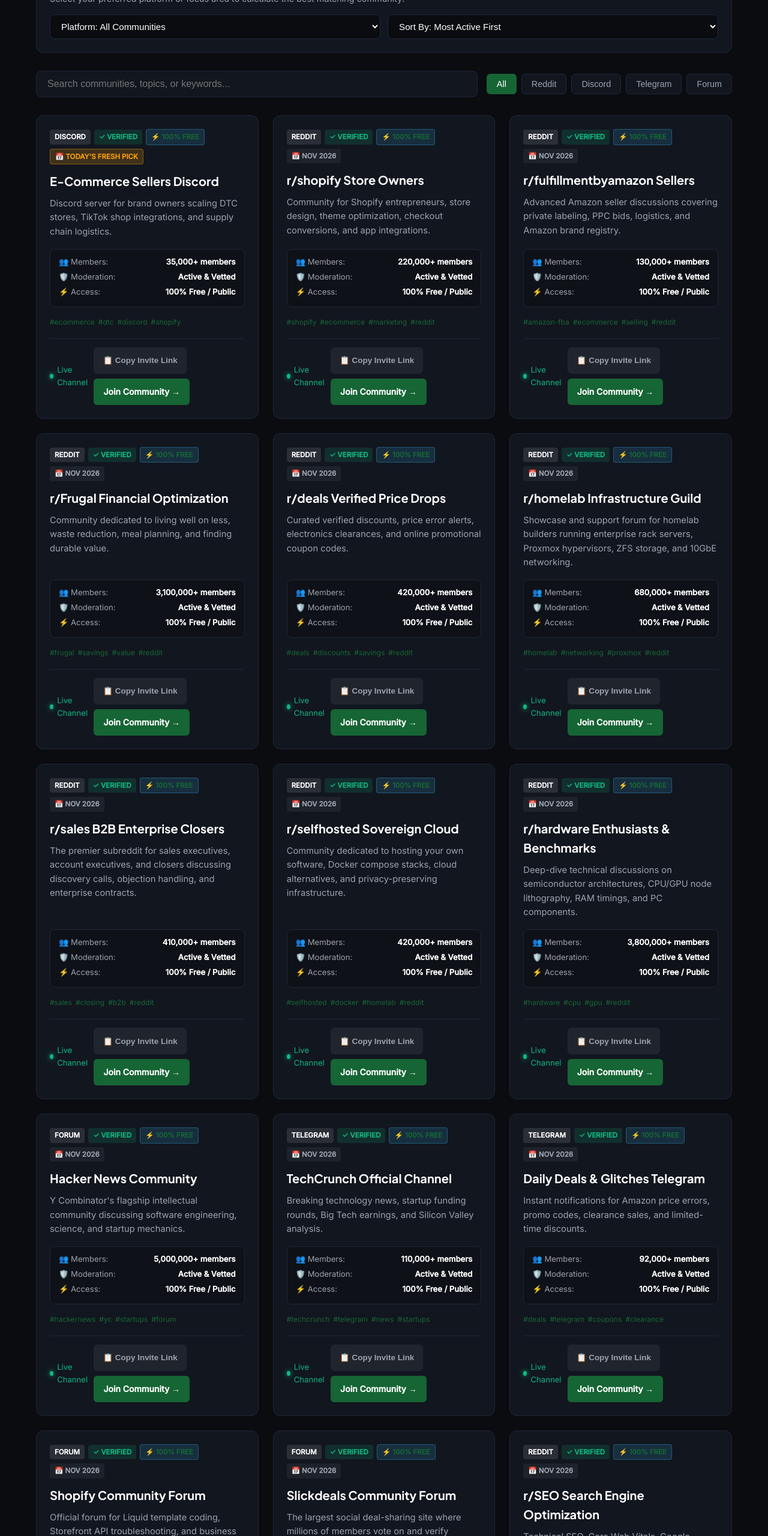
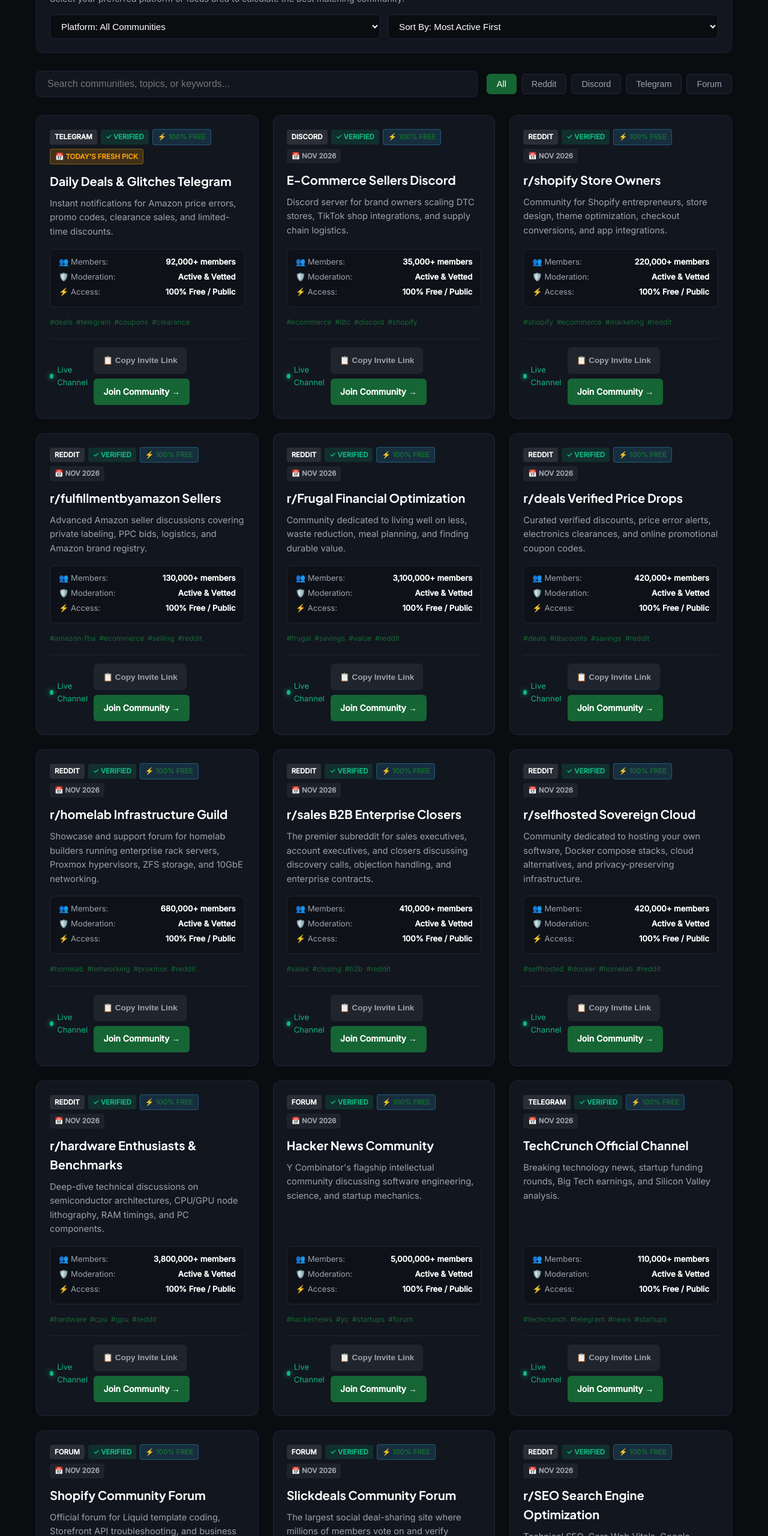
Before and after one commit to jibranpcccc/high-ticket-closing-sales-hub, a plain HTML site: page index.html in a window 1280 px wide. Shown: the part 1043-3603 px from the top of the page at 60% size. Drawn offline with Linux system fonts and the light colour scheme.

Commit message:
feat(replenishment): fresh community links added - 2026-11-23 [skip ci]

```diff
--- a/index.html
+++ b/index.html
@@ -148,86 +148,86 @@
           {
             "@type": "ListItem",
             "position": 1,
+            "name": "Daily Deals & Glitches Telegram",
+            "description": "Instant notifications for Amazon price errors, promo codes, clearance sales, and limited-time discounts.",
+            "url": "https://t.me/dealnews"
+          },
+          {
+            "@type": "ListItem",
+            "position": 2,
             "name": "E-Commerce Sellers Discord",
             "description": "Discord server for brand owners scaling DTC stores, TikTok shop integrations, and supply chain logistics.",
             "url": "https://discord.gg/ecommerce"
           },
           {
             "@type": "ListItem",
-            "position": 2,
+            "position": 3,
             "name": "r/shopify Store Owners",
             "description": "Community for Shopify entrepreneurs, store design, theme optimization, checkout conversions, and app integrations.",
             "url": "https://www.reddit.com/r/shopify/"
           },
           {
             "@type": "ListItem",
-            "position": 3,
+            "position": 4,
             "name": "r/fulfillmentbyamazon Sellers",
             "description": "Advanced Amazon seller discussions covering private labeling, PPC bids, logistics, and Amazon brand registry.",
             "url": "https://www.reddit.com/r/fulfillmentbyamazon/"
           },
           {
             "@type": "ListItem",
-            "position": 4,
+            "position": 5,
             "name": "r/Frugal Financial Optimization",
             "description": "Community dedicated to living well on less, waste reduction, meal planning, and finding durable value.",
             "url": "https://www.reddit.com/r/Frugal/"
           },
           {
             "@type": "ListItem",
-            "position": 5,
+            "position": 6,
             "name": "r/deals Verified Price Drops",
             "description": "Curated verified discounts, price error alerts, electronics clearances, and online promotional coupon codes.",
             "url": "https://www.reddit.com/r/deals/"
           },
           {
             "@type": "ListItem",
-            "position": 6,
+            "position": 7,
             "name": "r/homelab Infrastructure Guild",
             "description": "Showcase and support forum for homelab builders running enterprise rack servers, Proxmox hypervisors, ZFS storage, and 10GbE networking.",
             "url": "https://www.reddit.com/r/homelab/"
           },
           {
             "@type": "ListItem",
-            "position": 7,
+            "position": 8,
             "name": "r/sales B2B Enterprise Closers",
             "description": "The premier subreddit for sales executives, account executives, and closers discussing discovery calls, objection handling, and enterprise contracts.",
             "url": "https://www.reddit.com/r/sales/"
           },
           {
             "@type": "ListItem",
-            "position": 8,
+            "position": 9,
             "name": "r/selfhosted Sovereign Cloud",
             "description": "Community dedicated to hosting your own software, Docker compose stacks, cloud alternatives, and privacy-preserving infrastructure.",
             "url": "https://www.reddit.com/r/selfhosted/"
           },
           {
             "@type": "ListItem",
-            "position": 9,
+            "position": 10,
             "name": "r/hardware Enthusiasts & Benchmarks",
             "description": "Deep-dive technical discussions on semiconductor architectures, CPU/GPU node lithography, RAM timings, and PC components.",
             "url": "https://www.reddit.com/r/hardware/"
           },
           {
             "@type": "ListItem",
-            "position": 10,
+            "position": 11,
             "name": "Hacker News Community",
             "description": "Y Combinator's flagship intellectual community discussing software engineering, science, and startup mechanics.",
             "url": "https://news.ycombinator.com"
           },
           {
             "@type": "ListItem",
-            "position": 11,
+            "position": 12,
             "name": "TechCrunch Official Channel",
             "description": "Breaking technology news, startup funding rounds, Big Tech earnings, and Silicon Valley analysis.",
             "url": "https://t.me/techcrunch"
-          },
-          {
-            "@type": "ListItem",
-            "position": 12,
-            "name": "Daily Deals & Glitches Telegram",
-            "description": "Instant notifications for Amazon price errors, promo codes, clearance sales, and limited-time discounts.",
-            "url": "https://t.me/dealnews"
           },
           {
             "@type": "ListItem",
@@ -615,12 +615,36 @@
         </div>
         <div id="vetted-communities" class="grid">
 
-        <div id="community-card-1" class="card" data-platform="discord" data-category="e-commerce tech">
+        <div id="community-card-1" class="card" data-platform="telegram" data-category="deals & coupons">
+            <div class="card-header">
+                <span class="badge badge-platform">Telegram</span>
+                <span class="badge badge-verified">✓ Verified</span>
+                <span class="badge badge-free">⚡ 100% Free</span>
+                <span class="badge badge-date" style="background: rgba(245, 158, 11, 0.2); color: #f59e0b; border: 1px solid rgba(245, 158, 11, 0.4); font-weight: 700;">📅 Today's Fresh Pick</span>
+            </div>
+            <h3 class="card-title">Daily Deals & Glitches Telegram</h3>
+            <p class="card-desc">Instant notifications for Amazon price errors, promo codes, clearance sales, and limited-time discounts.</p>
+            <div class="spec-matrix">
+                <div class="spec-row"><span>👥 Members:</span> <strong>92,000+ members</strong></div>
+                <div class="spec-row"><span>🛡️ Moderation:</span> <strong>Active & Vetted</strong></div>
+                <div class="spec-row"><span>⚡ Access:</span> <strong>100% Free / Public</strong></div>
+            </div>
+            <div class="tags-row"><span class="tag">#deals</span><span class="tag">#telegram</span><span class="tag">#coupons</span><span class="tag">#clearance</span></div>
+            <div class="card-footer">
+                <span class="activity-pulse"><span class="pulse-dot"></span> Live Channel</span>
+                <div class="card-actions">
+                    <button class="btn-copy-invite" onclick="copyInviteLink(event, 'https://t.me/dealnews')">📋 Copy Invite Link</button>
+                    <a href="https://t.me/dealnews" target="_blank" rel="noopener noreferrer" class="btn-join">Join Community →</a>
+                </div>
+            </div>
+        </div>
+
+        <div id="community-card-2" class="card" data-platform="discord" data-category="e-commerce tech">
             <div class="card-header">
                 <span class="badge badge-platform">Discord</span>
                 <span class="badge badge-verified">✓ Verified</span>
                 <span class="badge badge-free">⚡ 100% Free</span>
-                <span class="badge badge-date" style="background: rgba(245, 158, 11, 0.2); color: #f59e0b; border: 1px solid rgba(245, 158, 11, 0.4); font-weight: 700;">📅 Today's Fresh Pick</span>
+                <span class="badge badge-date">📅 Nov 2026</span>
             </div>
             <h3 class="card-title">E-Commerce Sellers Discord</h3>
             <p class="card-desc">Discord server for brand owners scaling DTC stores, TikTok shop integrations, and supply chain logistics.</p>
@@ -639,7 +663,7 @@
             </div>
         </div>
 
-        <div id="community-card-2" class="card" data-platform="reddit" data-category="e-commerce">
+        <div id="community-card-3" class="card" data-platform="reddit" data-category="e-commerce">
             <div class="card-header">
                 <span class="badge badge-platform">Reddit</span>
                 <span class="badge badge-verified">✓ Verified</span>
@@ -663,7 +687,7 @@
             </div>
         </div>
 
-        <div id="community-card-3" class="card" data-platform="reddit" data-category="amazon fba">
+        <div id="community-card-4" class="card" data-platform="reddit" data-category="amazon fba">
             <div class="card-header">
                 <span class="badge badge-platform">Reddit</span>
                 <span class="badge badge-verified">✓ Verified</span>
@@ -687,7 +711,7 @@
             </div>
         </div>
 
-        <div id="community-card-4" class="card" data-platform="reddit" data-category="smart savings">
+        <div id="community-card-5" class="card" data-platform="reddit" data-category="smart savings">
             <div class="card-header">
                 <span class="badge badge-platform">Reddit</span>
                 <span class="badge badge-verified">✓ Verified</span>
@@ -711,7 +735,7 @@
             </div>
         </div>
 
-        <div id="community-card-5" class="card" data-platform="reddit" data-category="deals & discounts">
+        <div id="community-card-6" class="card" data-platform="reddit" data-category="deals & discounts">
             <div class="card-header">
                 <span class="badge badge-platform">Reddit</span>
                 <span class="badge badge-verified">✓ Verified</span>
@@ -735,7 +759,7 @@
             </div>
         </div>
 
-        <div id="community-card-6" class="card" data-platform="reddit" data-category="homelab & servers">
+        <div id="community-card-7" class="card" data-platform="reddit" data-category="homelab & servers">
             <div class="card-header">
                 <span class="badge badge-platform">Reddit</span>
                 <span class="badge badge-verified">✓ Verified</span>
@@ -759,7 +783,7 @@
             </div>
         </div>
 
-        <div id="community-card-7" class="card" data-platform="reddit" data-category="high-ticket sales">
+        <div id="community-card-8" class="card" data-platform="reddit" data-category="high-ticket sales">
             <div class="card-header">
                 <span class="badge badge-platform">Reddit</span>
                 <span class="badge badge-verified">✓ Verified</span>
@@ -783,7 +807,7 @@
             </div>
         </div>
 
-        <div id="community-card-8" class="card" data-platform="reddit" data-category="self-hosting">
+        <div id="community-card-9" class="card" data-platform="reddit" data-category="self-hosting">
             <div class="card-header">
                 <span class="badge badge-platform">Reddit</span>
                 <span class="badge badge-verified">✓ Verified</span>
@@ -807,7 +831,7 @@
             </div>
         </div>
 
-        <div id="community-card-9" class="card" data-platform="reddit" data-category="computer hardware">
+        <div id="community-card-10" class="card" data-platform="reddit" data-category="computer hardware">
             <div class="card-header">
                 <span class="badge badge-platform">Reddit</span>
                 <span class="badge badge-verified">✓ Verified</span>
@@ -831,7 +855,7 @@
             </div>
         </div>
 
-        <div id="community-card-10" class="card" data-platform="forum" data-category="computer science & startups">
+        <div id="community-card-11" class="card" data-platform="forum" data-category="computer science & startups">
             <div class="card-header">
                 <span class="badge badge-platform">Forum</span>
                 <span class="badge badge-verified">✓ Verified</span>
@@ -855,7 +879,7 @@
             </div>
         </div>
 
-        <div id="community-card-11" class="card" data-platform="telegram" data-category="tech news">
+        <div id="community-card-12" class="card" data-platform="telegram" data-category="tech news">
             <div class="card-header">
                 <span class="badge badge-platform">Telegram</span>
                 <span class="badge badge-verified">✓ Verified</span>
@@ -875,30 +899,6 @@
                 <div class="card-actions">
                     <button class="btn-copy-invite" onclick="copyInviteLink(event, 'https://t.me/techcrunch')">📋 Copy Invite Link</button>
                     <a href="https://t.me/techcrunch" target="_blank" rel="noopener noreferrer" class="btn-join">Join Community →</a>
-                </div>
-            </div>
-        </div>
-
-        <div id="community-card-12" class="card" data-platform="telegram" data-category="deals & coupons">
-            <div class="card-header">
-                <span class="badge badge-platform">Telegram</span>
-                <span class="badge badge-verified">✓ Verified</span>
-                <span class="badge badge-free">⚡ 100% Free</span>
-                <span class="badge badge-date">📅 Nov 2026</span>
-            </div>
-            <h3 class="card-title">Daily Deals & Glitches Telegram</h3>
-            <p class="card-desc">Instant notifications for Amazon price errors, promo codes, clearance sales, and limited-time discounts.</p>
-            <div class="spec-matrix">
-                <div class="spec-row"><span>👥 Members:</span> <strong>92,000+ members</strong></div>
-                <div class="spec-row"><span>🛡️ Moderation:</span> <strong>Active & Vetted</strong></div>
-                <div class="spec-row"><span>⚡ Access:</span> <strong>100% Free / Public</strong></div>
-            </div>
-            <div class="tags-row"><span class="tag">#deals</span><span class="tag">#telegram</span><span class="tag">#coupons</span><span class="tag">#clearance</span></div>
-            <div class="card-footer">
-                <span class="activity-pulse"><span class="pulse-dot"></span> Live Channel</span>
-                <div class="card-actions">
-                    <button class="btn-copy-invite" onclick="copyInviteLink(event, 'https://t.me/dealnews')">📋 Copy Invite Link</button>
-                    <a href="https://t.me/dealnews" target="_blank" rel="noopener noreferrer" class="btn-join">Join Community →</a>
                 </div>
             </div>
         </div>
```
Also changed, not shown: data/groups.json (+20 -19 lines), feed.xml (+9 -9 lines).
